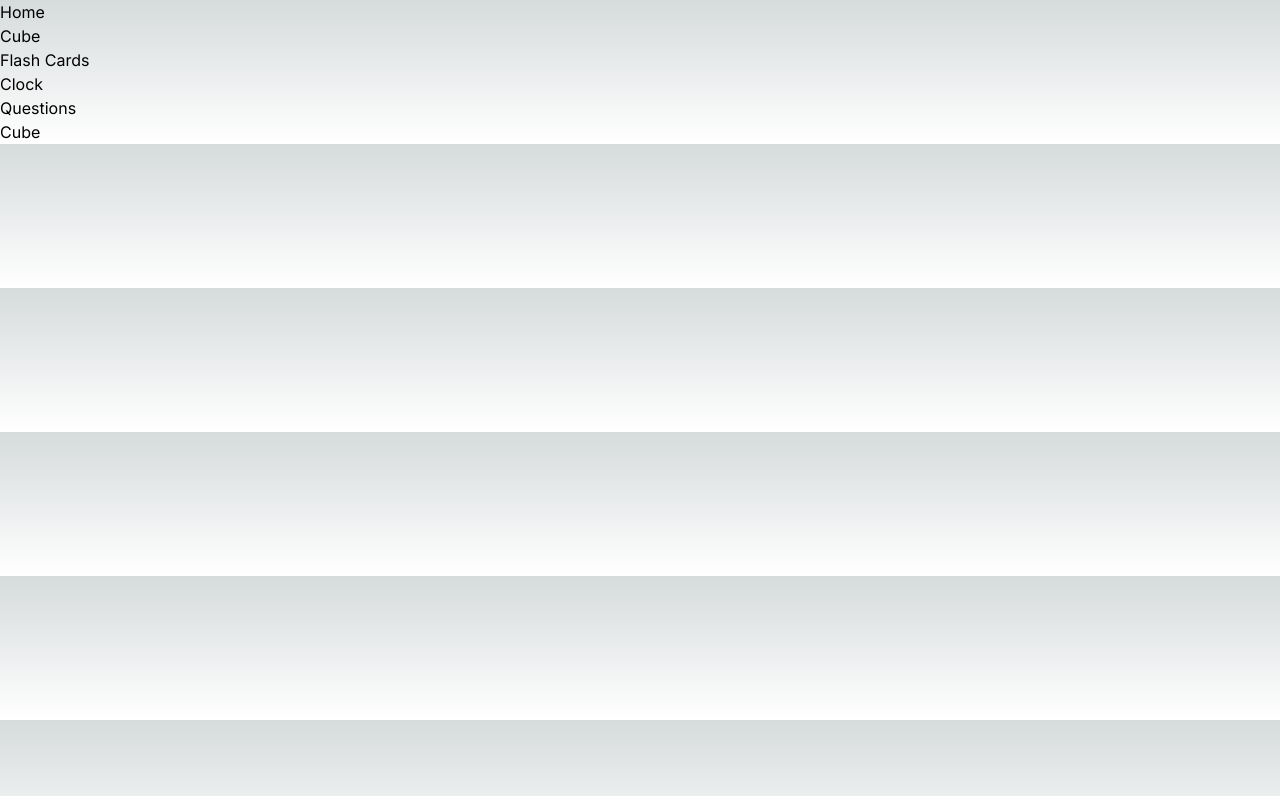
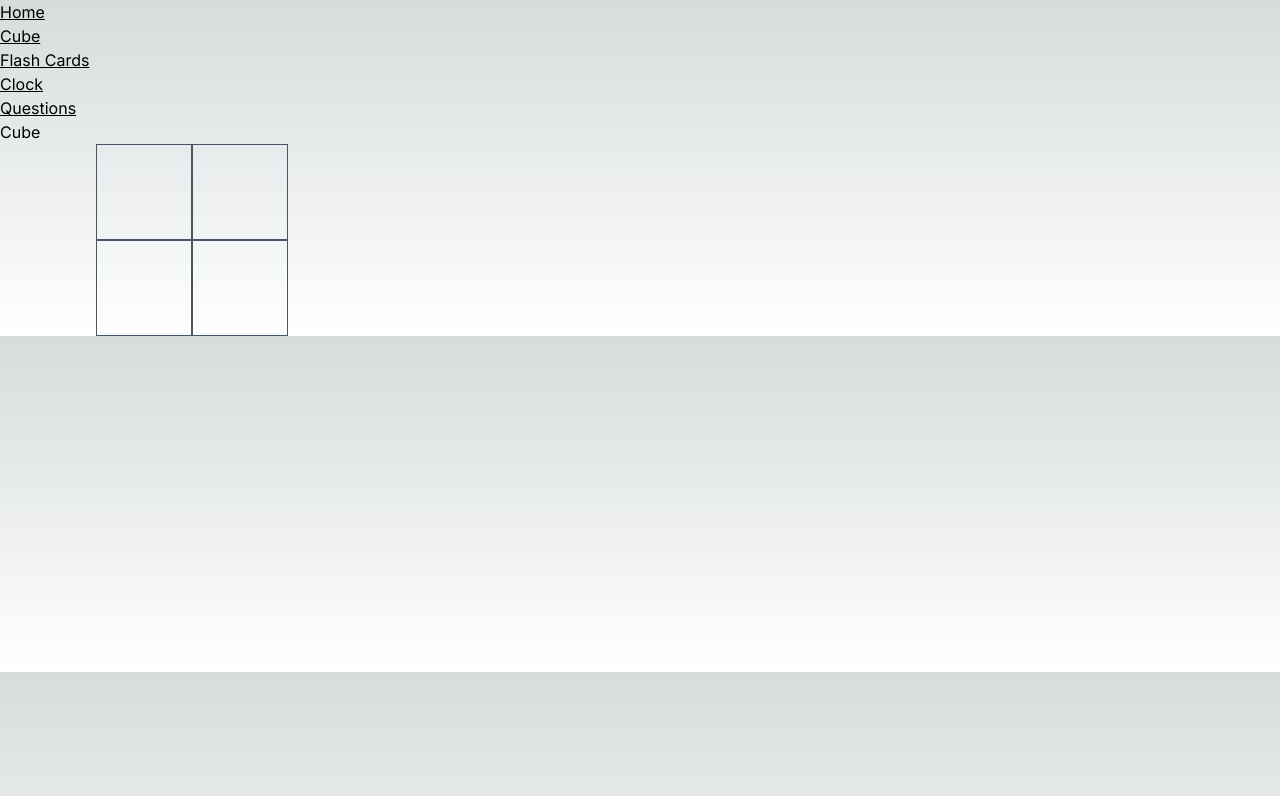
Before and after one commit to KearneyTech/webapp-react-template, a Next.js app: page /cube in a window 1280 px wide. Shown: the top 796 px of the page. Built offline with nearby package versions, Linux system fonts and the light colour scheme.

Commit message:
Cube work.

```diff
--- a/src/app/cube/page.tsx
+++ b/src/app/cube/page.tsx
@@ -1,5 +1,15 @@
+import Tile from "./tile";
+
 export default function Page() {
     return (
-        <h2>Cube</h2>
+        <div className="flex flex-col justify-between w-96">
+            <h2>Cube</h2>
+            <div className="flex flex-wrap justify-center w-64 place-self-center">
+                <Tile/>
+                <Tile/>
+                <Tile/>
+                <Tile/>
+            </div>
+        </div>
     );
 }
--- /dev/null
+++ b/src/app/cube/tile.tsx
@@ -0,0 +1,5 @@
+export default function Tile() {
+    return (
+        <div className="border border-slate-600 w-24 h-24 cursor-pointer"></div>
+    );
+}
--- a/src/app/layout.tsx
+++ b/src/app/layout.tsx
@@ -19,11 +19,11 @@ export default function RootLayout({
     <html lang="en">
       <body className={inter.className}>
         <div className="flex flex-col">
-          <Link href="/">Home</Link>
-          <Link href="/cube">Cube</Link>
-          <Link href="/flashCards">Flash Cards</Link>
-          <Link href="/clock">Clock</Link>
-          <Link href="/questions">Questions</Link>
+          <Link href="/" className="underline cursor-pointer">Home</Link>
+          <Link href="/cube" className="underline cursor-pointer">Cube</Link>
+          <Link href="/flashCards" className="underline cursor-pointer">Flash Cards</Link>
+          <Link href="/clock" className="underline cursor-pointer">Clock</Link>
+          <Link href="/questions" className="underline cursor-pointer">Questions</Link>
         </div>
         {children}
       </body>
```
